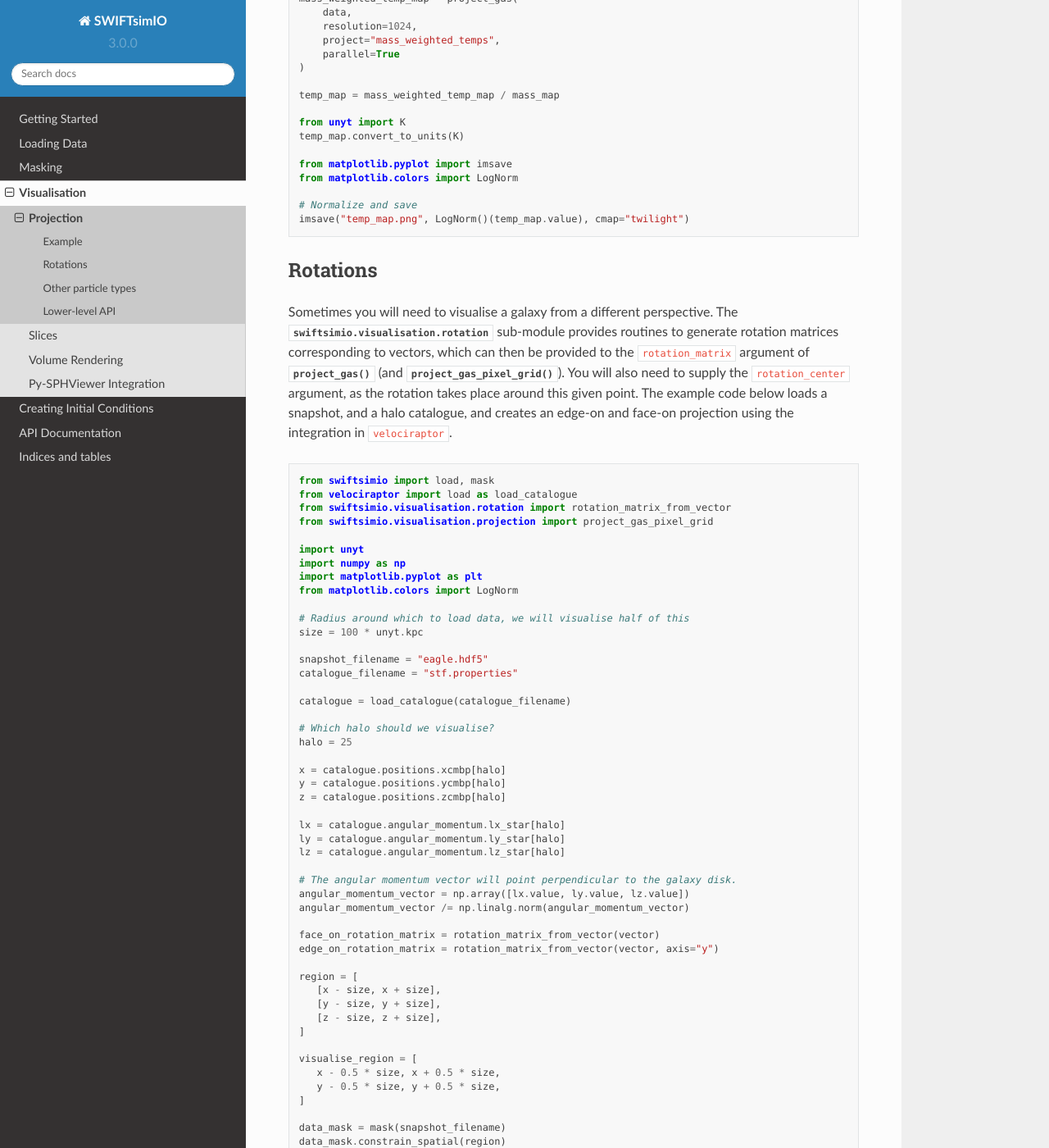
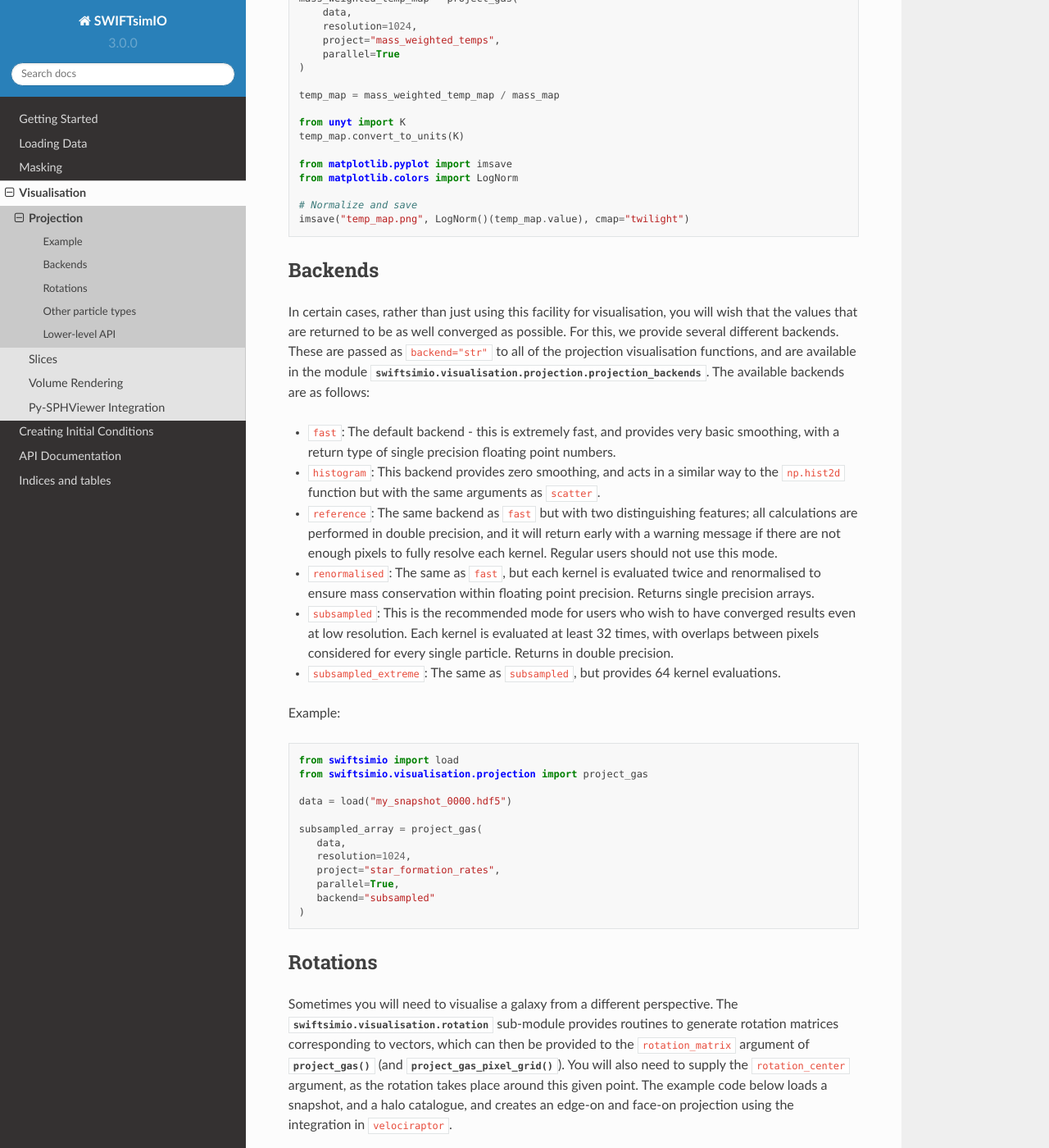
Before and after one commit to SWIFTSIM/swiftsimio, a Sphinx documentation site: the page built from docs/source/visualisation/projection.rst, in a window 1280 px wide and 1400 px high, scrolled down 1266 px. Shown: the whole window at 82% size. Built offline with Sphinx 7.4.7 and the Read the Docs theme 2.0.0, drawn with Linux system fonts in a browser that asks for light colours; pages that are not in the unit, such as notebooks, are missing from menus; the version number is read from the project's files by our own code; some of the changed text lies outside the part shown.

Commit message:
Updated documentation to include new backends

```diff
--- a/docs/source/visualisation/projection.rst
+++ b/docs/source/visualisation/projection.rst
@@ -80,6 +80,53 @@ this:
 
    # Normalize and save
    imsave("temp_map.png", LogNorm()(temp_map.value), cmap="twilight")
+
+
+Backends
+--------
+
+In certain cases, rather than just using this facility for visualisation, you
+will wish that the values that are returned to be as well converged as
+possible. For this, we provide several different backends. These are passed
+as ``backend="str"`` to all of the projection visualisation functions, and
+are available in the module
+:mod:`swiftsimio.visualisation.projection.projection_backends`. The available
+backends are as follows:
+
++ ``fast``: The default backend - this is extremely fast, and provides very basic
+  smoothing, with a return type of single precision floating point numbers.
++ ``histogram``: This backend provides zero smoothing, and acts in a similar way
+  to the ``np.hist2d`` function but with the same arguments as ``scatter``.
++ ``reference``: The same backend as ``fast`` but with two distinguishing features;
+  all calculations are performed in double precision, and it will return early
+  with a warning message if there are not enough pixels to fully resolve each kernel.
+  Regular users should not use this mode.
++ ``renormalised``: The same as ``fast``, but each kernel is evaluated twice and
+  renormalised to ensure mass conservation within floating point precision. Returns
+  single precision arrays.
++ ``subsampled``: This is the recommended mode for users who wish to have converged
+  results even at low resolution. Each kernel is evaluated at least 32 times, with
+  overlaps between pixels considered for every single particle. Returns in
+  double precision.
++ ``subsampled_extreme``: The same as ``subsampled``, but provides 64 kernel
+  evaluations.
+
+Example:
+
+.. code-block:: python
+
+   from swiftsimio import load
+   from swiftsimio.visualisation.projection import project_gas
+
+   data = load("my_snapshot_0000.hdf5")
+
+   subsampled_array = project_gas(
+      data,
+      resolution=1024,
+      project="star_formation_rates",
+      parallel=True,
+      backend="subsampled"
+   )
 
 
 Rotations
@@ -232,6 +279,10 @@ version. The parallel version uses significantly more memory as it allocates
 a thread-local image array for each thread, summing them in the end. Here we
 will only describe the ``scatter`` variant, but they behave in the exact same way.
 
+By default this uses the "fast" backend. To use the others, you can select them
+manually from the module, or by using the ``backends`` and ``backends_parallel``
+dictionaries in :mod:`swiftsimio.visualisation.projection`.
+
 To use this function, you will need:
 
 + x-positions of all of your particles, ``x``.
```
